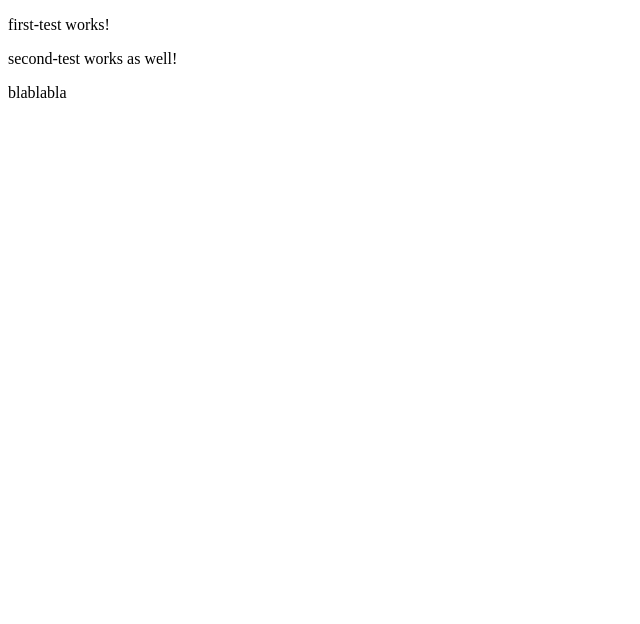
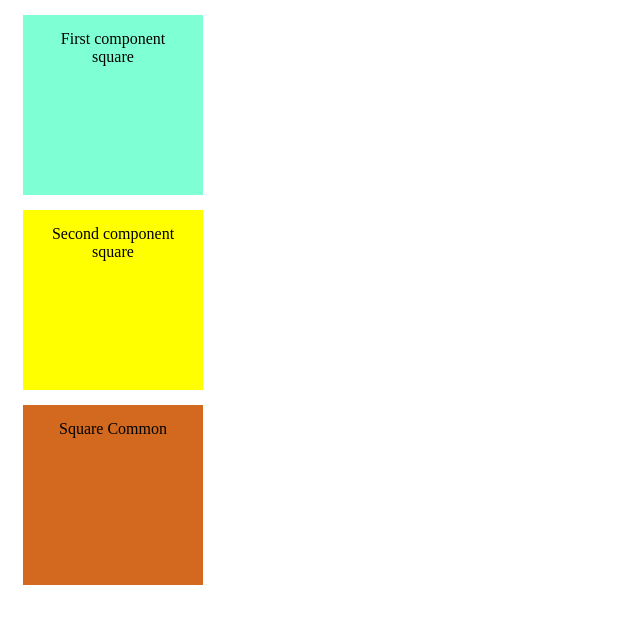
Before and after one commit to Offych/angular-training, an Angular app: page / in a window 1280 px wide. Shown: the top 624 px of the page, without its empty margins (0-640 px from the left). Built offline with nearby package versions, Linux system fonts and the light colour scheme.

Commit message:
Component styling, overriding styles, global styles

```diff
--- a/src/app/app.component.html
+++ b/src/app/app.component.html
@@ -1,5 +1,5 @@
-<div>
-  <app-first-test></app-first-test>
-  <app-second-test></app-second-test>
+<div class="common-container">
+  <first-test></first-test>
+  <second-test></second-test>
+  <div class="square">Square Common</div>
 </div>
-<app-add-user></app-add-user>
--- a/src/app/app.component.scss
+++ b/src/app/app.component.scss
@@ -0,0 +1,7 @@
+.common-container {
+    div.square {
+        width: 150px;
+        height: 150px;
+        background-color: chocolate;
+    }
+}
--- a/src/app/app.component.ts
+++ b/src/app/app.component.ts
@@ -1,9 +1,10 @@
-import { Component } from '@angular/core';
+import { Component, ViewEncapsulation } from '@angular/core';
 
 @Component({
   selector: 'app-root',
   templateUrl: './app.component.html',
-  styleUrls: ['./app.component.scss']
+  styleUrls: ['./app.component.scss'],
+  /* encapsulation: ViewEncapsulation.None */
 })
 export class AppComponent {
   title = 'angular-training';
--- a/src/app/components/first-test/first-test.component.html
+++ b/src/app/components/first-test/first-test.component.html
@@ -1 +1 @@
-<p>first-test works!</p>
+<div class="square">First component square</div>
--- a/src/app/components/first-test/first-test.component.scss
+++ b/src/app/components/first-test/first-test.component.scss
@@ -0,0 +1,5 @@
+.square {
+    width: 150px;
+    height: 150px;
+    background-color: aquamarine;
+}
--- a/src/app/components/first-test/first-test.component.ts
+++ b/src/app/components/first-test/first-test.component.ts
@@ -1,7 +1,7 @@
 import { Component, OnInit } from '@angular/core';
 
 @Component({
-  selector: 'app-first-test',
+  selector: 'first-test',
   templateUrl: './first-test.component.html',
   styleUrls: ['./first-test.component.scss']
 })
--- a/src/app/components/second-test/second-test.component.html
+++ b/src/app/components/second-test/second-test.component.html
@@ -1 +1 @@
-<p>second-test works as well!</p>
+<div class="square">Second component square</div>
--- a/src/app/components/second-test/second-test.component.scss
+++ b/src/app/components/second-test/second-test.component.scss
@@ -0,0 +1,5 @@
+.square {
+    width: 150px;
+    height: 150px;
+    background-color: yellow;
+}
--- a/src/app/components/second-test/second-test.component.ts
+++ b/src/app/components/second-test/second-test.component.ts
@@ -1,7 +1,7 @@
 import { Component, OnInit } from '@angular/core';
 
 @Component({
-  selector: 'app-second-test',
+  selector: 'second-test',
   templateUrl: './second-test.component.html',
   styleUrls: ['./second-test.component.scss']
 })
--- a/src/app/modules/user/components/add-user/add-user.component.html
+++ b/src/app/modules/user/components/add-user/add-user.component.html
@@ -1 +1,3 @@
-blablabla
+add-user-component
+<app-user-item></app-user-item>
+<app-user-item></app-user-item>
--- a/src/styles.scss
+++ b/src/styles.scss
@@ -1 +1,6 @@
 /* You can add global styles to this file, and also import other style files */
+.square {
+    margin: 15px;
+    padding: 15px;
+    text-align: center;
+}
```
Also changed, not shown: 1 other file (tests, documents, lock files or other folders).
